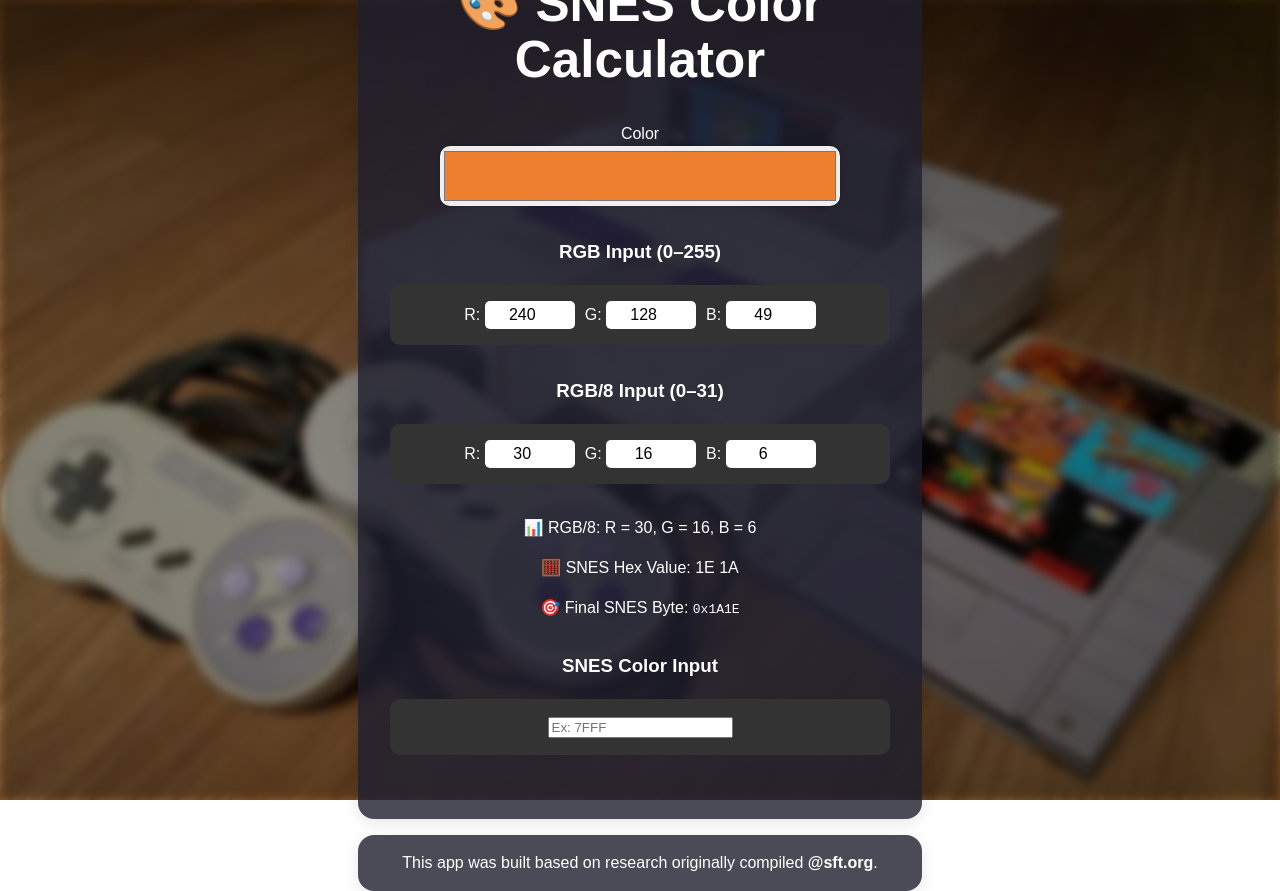
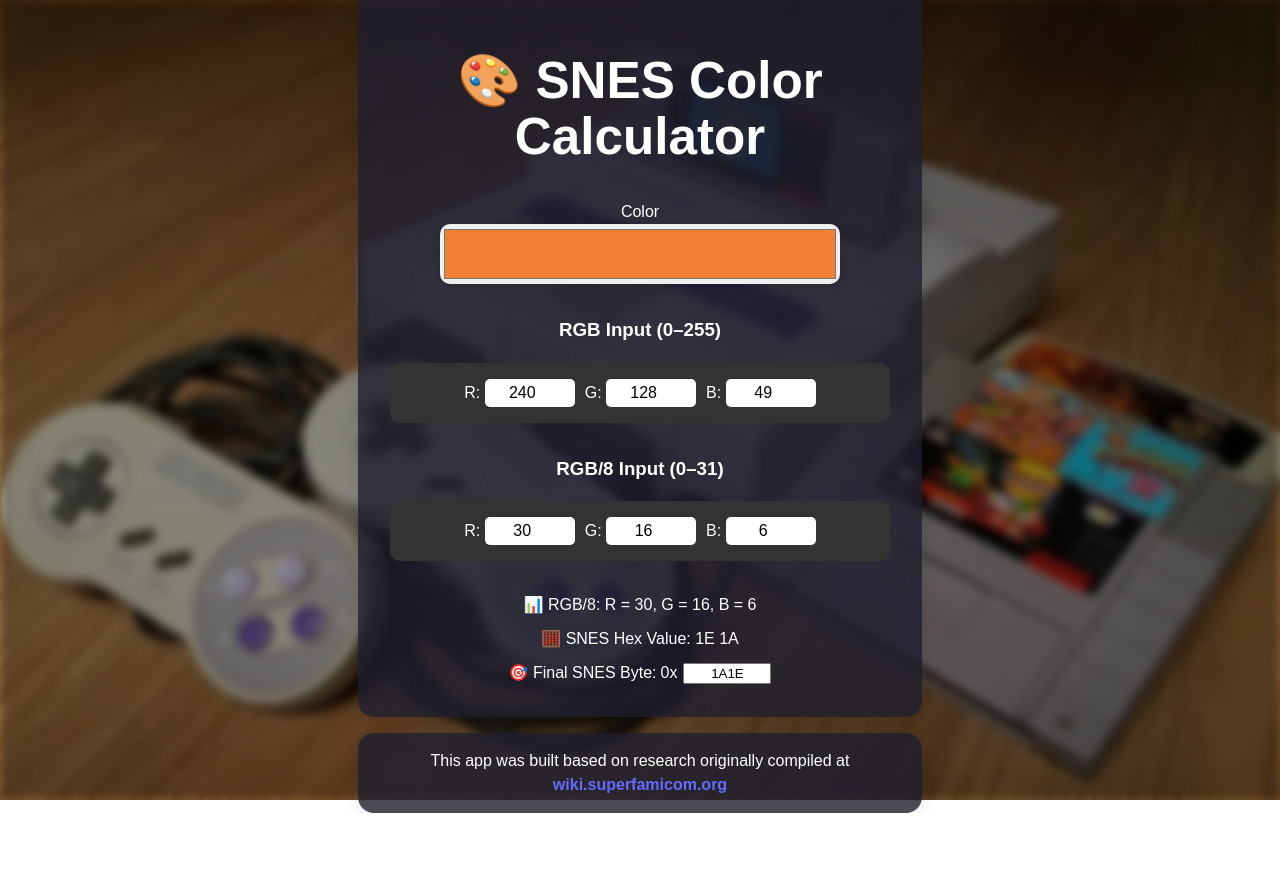
Before and after one commit to andykallian/snes-color-calculator, a React (Vite) app: page / in a window 1280 px wide. After the commit the page ends 813 px from the top, so only its background shows below. Built offline with nearby package versions, Linux system fonts and the light colour scheme.

Commit message:
fix: synchronize SNES input with color picker and RGB inputs

```diff
--- a/src/App.css
+++ b/src/App.css
@@ -67,6 +67,30 @@
   flex-wrap: wrap;
 }
 
+.result{
+  display: flex;
+  flex-direction: column;
+  gap: 0.625rem;
+}
+
+.result p{
+  margin-block: 0;
+}
+
+.snesbyte{
+  display: flex;
+  align-items: center;
+  justify-content: center;
+}
+
+.snesbyte p{
+  margin-right: 0.25rem;
+}
+
+.snesbyte span{
+  margin-right: 0.375rem;
+}
+
 input[type="number"] {
   width: 80px;
   padding: 5px;
@@ -96,6 +120,7 @@
     font-size: 2em;
   }
 
+
   .result p {
     margin-block-start: .5em;
     margin-block-end: .5em;
--- a/src/components/CreditsContainer.jsx
+++ b/src/components/CreditsContainer.jsx
@@ -4,7 +4,7 @@
 function CreditsContainer() {
   return (
     <div className='credits'>
-      <p>This app was built based on research originally compiled <strong>@sft.org</strong>.</p>
+      <p>This app was built based on research originally compiled at <a href='https://wiki.superfamicom.org/palettes' target='_blank'><strong>wiki.superfamicom.org</strong></a></p>
     </div>
   )
 }
--- a/src/components/Hero.jsx
+++ b/src/components/Hero.jsx
@@ -6,8 +6,9 @@
 function Hero() {
   const [rgb, setRgb] = useState({ r: 240, g: 128, b: 49 });
   const [rgb8, setRgb8] = useState({ r: 30, g: 16, b: 6 });
-  const [hexValue, setHexValue] = useState('0');
-  const [snesHex, setSnesHex] = useState('');
+  const [hexValue, setHexValue] = useState('1A1E');
+  const [snesHexInput, setSnesHexInput] = useState('1A1E');
+  const [inputReadyToClear, setInputReadyToClear] = useState(false); // Se deve limpar no próximo dígito
 
   useEffect(() => {
     const r8 = Math.floor(rgb.r / 8);
@@ -16,6 +17,11 @@
     setRgb8({ r: r8, g: g8, b: b8 });
     calculateHex(r8, g8, b8);
   }, [rgb]);
+
+  useEffect(() => {
+    // Sempre que o hexValue mudar, atualize o input SNES hex.
+    setSnesHexInput(hexValue);
+  }, [hexValue]);
 
   const updateFromRGB8 = (newRgb8) => {
     const newRgb = {
@@ -37,13 +43,21 @@
   };
 
   const handleSnesInputChange = (e) => {
-    const value = e.target.value.toUpperCase();
-    setSnesHex(value);
+    let value = e.target.value.toUpperCase().replace(/^0X/, '');
 
-    if (!/^[0-9A-F]{1,4}$/.test(value)) {
-      return; // Se não for hex válido, ignora
+    // Remove qualquer caractere que não seja 0-9 A-F
+    value = value.replace(/[^0-9A-F]/g, '');
+
+    // Se já estava pronto para limpar (após 4 dígitos anteriores), reseta o input agora
+    if (inputReadyToClear) {
+      value = value.slice(-1); // mantém apenas o último caractere digitado
+      setInputReadyToClear(false); // depois de limpar, volta ao normal
     }
 
+    value = value.slice(0, 4); // Limita para no máximo 4 caracteres
+    setSnesHexInput(value);
+
+    if (value.length === 4) {
       const snesValue = parseInt(value, 16);
 
       const r5 = snesValue & 0x1F;
@@ -60,17 +74,28 @@
       const newRgb8 = { r: r5, g: g5, b: b5 };
       setRgb8(newRgb8);
 
-    calculateHex(r5, g5, b5);
+      // Agora sinaliza que no próximo dígito deve limpar
+      setInputReadyToClear(true);
+    }
   };
 
   const calculateHex = (r8, g8, b8) => {
     const value = (b8 << 10) | (g8 << 5) | r8;
     const hex = value.toString(16).toUpperCase().padStart(4, '0');
     setHexValue(hex);
+
+    // Se o usuário não estiver digitando, sincroniza o input
+    if (!inputReadyToClear) {
+      setSnesHexInput(hex);
+    }
   };
 
   const toHex = (r, g, b) =>
     '#' + [r, g, b].map((x) => x.toString(16).padStart(2, '0')).join('');
+
+  const handleFocus = () => {
+    // Não faz nada especial ao focar agora
+  };
 
   return (
     <div className="container">
@@ -100,21 +125,22 @@
       <div className="result">
         <p>📊 RGB/8: R = {rgb8.r}, G = {rgb8.g}, B = {rgb8.b}</p>
         <p>🧮 SNES Hex Value: {hexValue.slice(2)} {hexValue.slice(0, 2)}</p>
-        <p>🎯 Final SNES Byte: <code>0x{hexValue}</code></p>
-      </div>
-
-      <div className="section">
-        <h3>SNES Color Input</h3>
-        <div className="box">
-          <label>
+        <div className="snesbyte">
+          <p >🎯 Final SNES Byte:</p>
+          <span>0x</span>
           <input
             type="text"
-              value={snesHex}
+            value={snesHexInput}
             onChange={handleSnesInputChange}
+            onFocus={handleFocus}
             maxLength={4}
             placeholder="Ex: 7FFF"
+            style={{
+              width: '80px',
+              textTransform: 'uppercase',
+              textAlign: 'center',
+            }}
           />
-          </label>
         </div>
       </div>
     </div>
```
Lines whose indentation alone changed are shown as unchanged.
